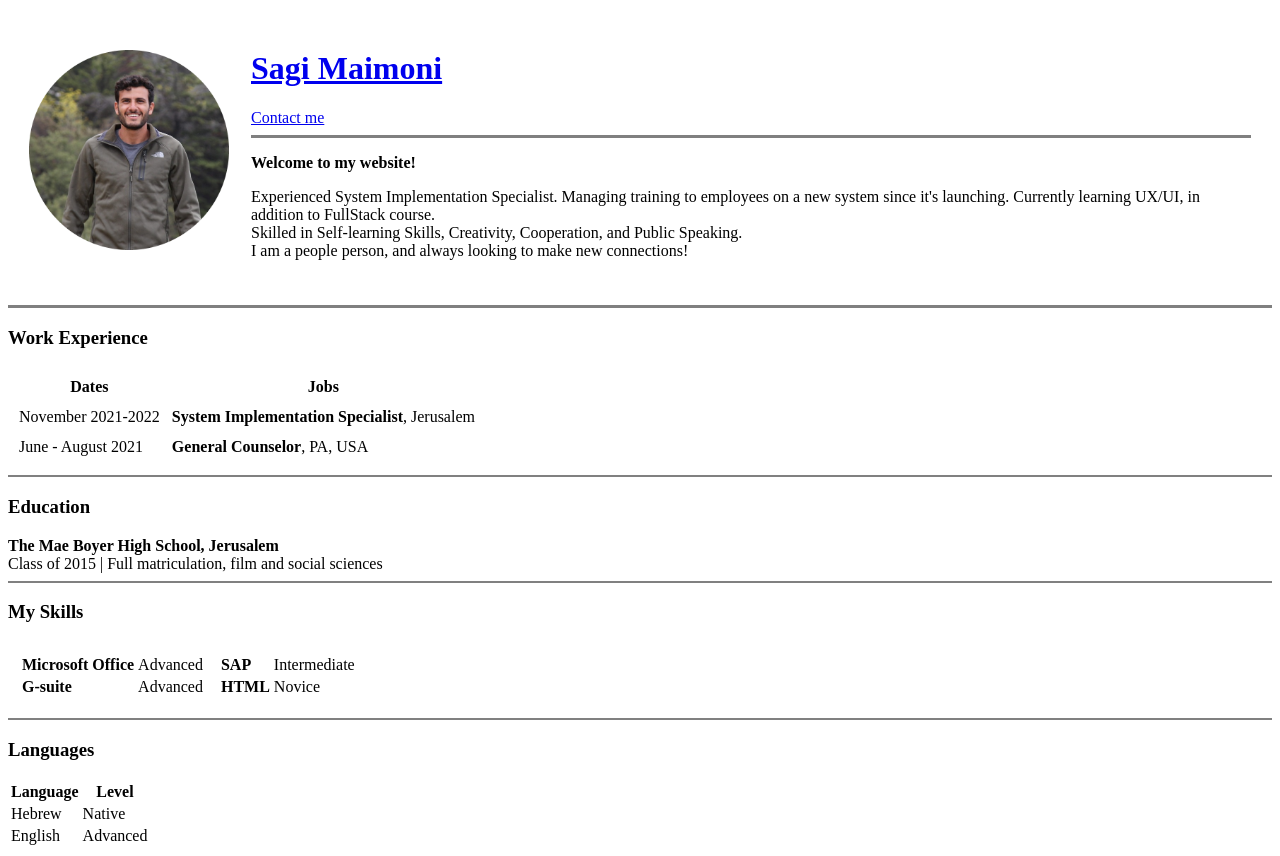
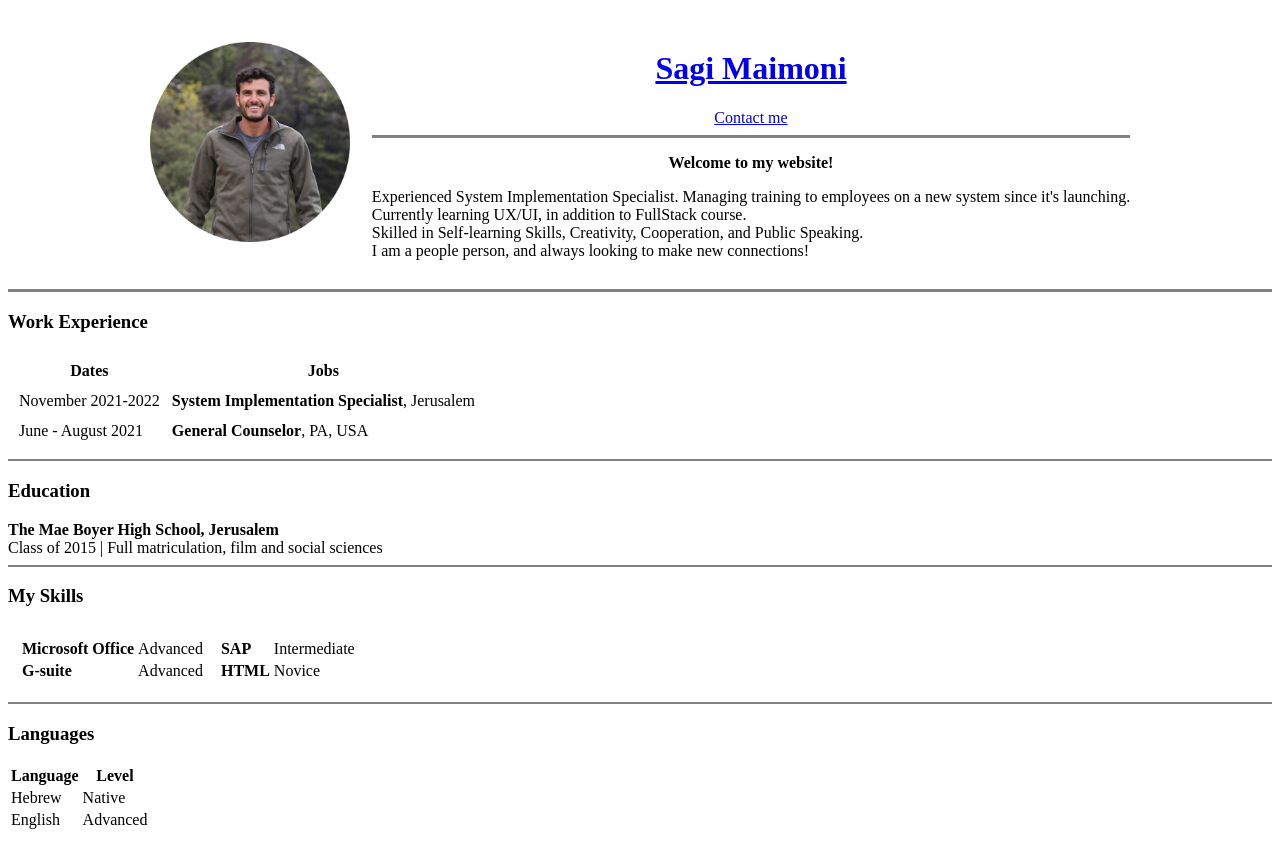
Before and after one commit to SagiMaimoni/CV, a plain HTML site: page index.html in a window 1280 px wide. Drawn offline with Linux system fonts and the light colour scheme.

Commit message:
Update index.html

```diff
--- a/index.html
+++ b/index.html
@@ -3,6 +3,7 @@
 
 <head>
   <meta charset="utf-8">
+  <title>Sagi's Personal Site</title>
   <center>
   <title>Sagi Maimoni</title>
 </head>
@@ -12,14 +13,15 @@
     <tr>
       <td><img src="images/me.png" width="200" height="200" alt="sagi maimoni"></td>
       <td>
-        <h1><a href="https://www.linkedin.com/in/sagi-maimoni-579913202/">Sagi Maimoni</a></h1>
+        <center><h1><a href="https://www.linkedin.com/in/sagi-maimoni-579913202/">Sagi Maimoni</a></h1>
         <a href="Contact me.html">Contact me</a>
+
         <hr size="3" noshade>
-        <p><strong>Welcome to my website!</strong><br>
-        <p>Experienced System Implementation Specialist. Managing training to employees on a new system since it's launching.
+        <p><strong>Welcome to my website!</strong><br></center>
+          Experienced System Implementation Specialist. Managing training to employees on a new system since it's launching.<br>
           Currently learning UX/UI, in addition to FullStack course.<br>
           Skilled in Self-learning Skills, Creativity, Cooperation, and Public Speaking.<br>
-          I am a people person, and always looking to make new connections!</p>
+          I am a people person, and always looking to make new connections!</center>
       </td>
     </tr>
   </table>
```
Lines whose indentation alone changed are shown as unchanged.
